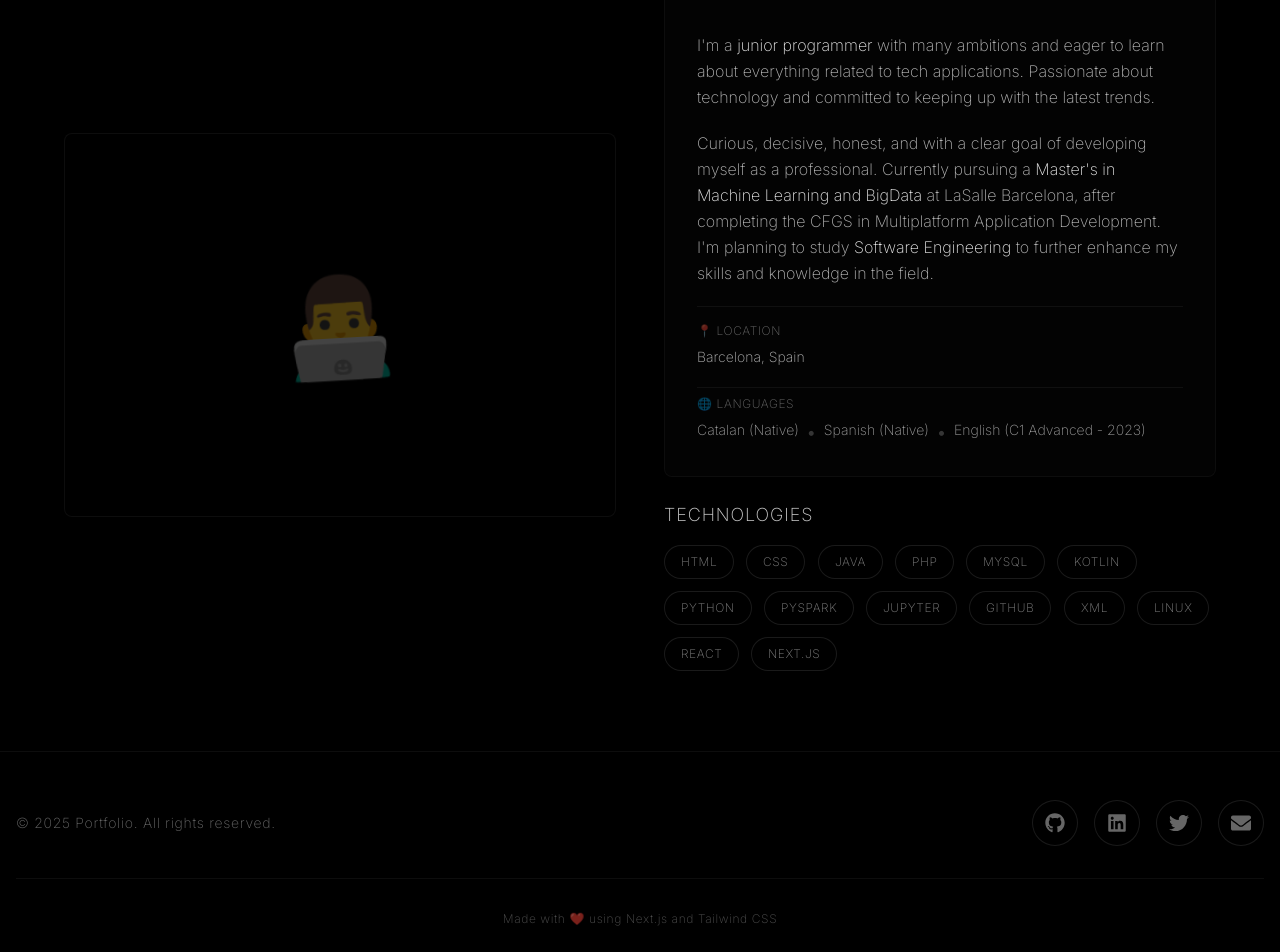
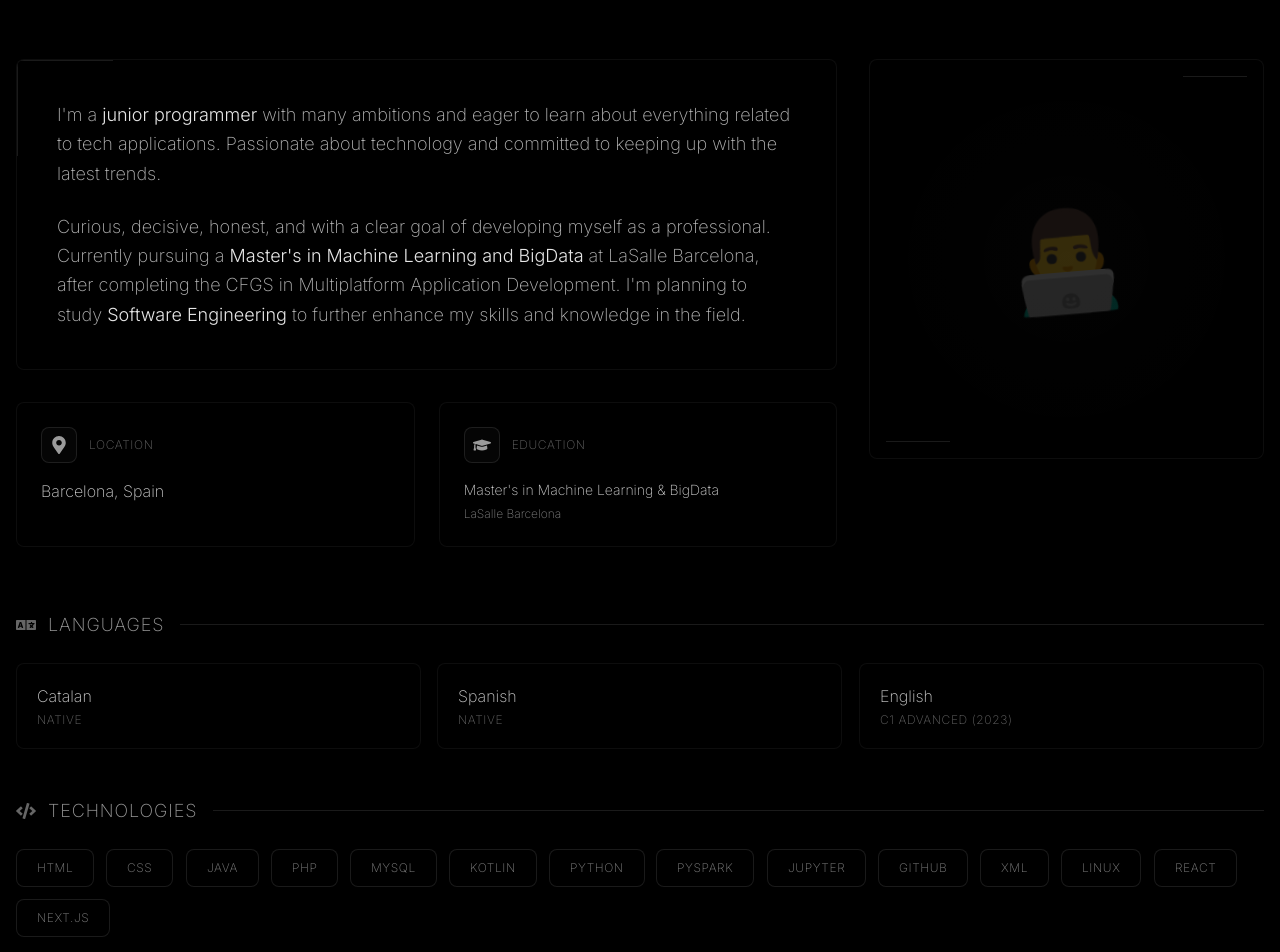
Before and after one commit to rogerjove012005/Portfolio, a Next.js app: page /about in a window 1280 px wide. Shown: the part 300-1252 px from the top of the page. Built offline with nearby package versions, Linux system fonts and the light colour scheme.

Commit message:
refactor: redesign About section with elegant layout, improved structure and visual elements

```diff
--- a/components/About.tsx
+++ b/components/About.tsx
@@ -3,6 +3,7 @@
 import { motion } from 'framer-motion'
 import { useInView } from 'react-intersection-observer'
 import { useLanguage } from '@/contexts/LanguageContext'
+import { FaMapMarkerAlt, FaLanguage, FaCode, FaGraduationCap, FaRocket } from 'react-icons/fa'
 
 export default function About() {
   const { t } = useLanguage()
@@ -11,32 +12,40 @@ export default function About() {
     threshold: 0.1,
   })
 
+  const technologies = ['HTML', 'CSS', 'Java', 'PHP', 'MySQL', 'Kotlin', 'Python', 'PySpark', 'Jupyter', 'Github', 'XML', 'Linux', 'React', 'Next.js']
+  const languages = [
+    { name: 'Catalan', level: 'Native' },
+    { name: 'Spanish', level: 'Native' },
+    { name: 'English', level: 'C1 Advanced (2023)' }
+  ]
+
   return (
     <section
       id="about"
       ref={ref}
-      className="py-20 px-4 relative bg-black"
+      className="py-24 px-4 relative bg-black"
     >
-      <div className="container mx-auto max-w-6xl">
+      <div className="container mx-auto max-w-7xl">
+        {/* Header Section */}
         <motion.div
-          className="text-center mb-16"
+          className="text-center mb-20"
           initial={{ opacity: 0, y: 20 }}
           animate={inView ? { opacity: 1, y: 0 } : {}}
-          transition={{ duration: 0.6 }}
+          transition={{ duration: 0.8, ease: [0.22, 1, 0.36, 1] }}
         >
           <motion.span
-            className="inline-block text-sm md:text-base text-white/40 font-extralight tracking-[0.3em] uppercase px-4 py-2 mb-4 border border-white/10"
+            className="inline-block text-xs md:text-sm text-white/40 font-extralight tracking-[0.3em] uppercase px-4 py-2 mb-6 border border-white/10"
             initial={{ opacity: 0, scale: 0.8 }}
             animate={inView ? { opacity: 1, scale: 1 } : {}}
-            transition={{ delay: 0.2 }}
+            transition={{ delay: 0.2, duration: 0.6 }}
           >
             {t.about.badge}
           </motion.span>
           <motion.h2
-            className="text-4xl md:text-6xl font-extralight text-white/90 mb-4 tracking-[0.05em]"
+            className="text-5xl md:text-7xl lg:text-8xl font-extralight text-white/90 mb-6 tracking-[0.05em]"
             initial={{ opacity: 0 }}
             animate={inView ? { opacity: 1 } : {}}
-            transition={{ delay: 0.3 }}
+            transition={{ delay: 0.3, duration: 0.8 }}
           >
             {t.about.title} <span className="text-white">{t.about.titleHighlight}</span>
           </motion.h2>
@@ -44,85 +53,201 @@ export default function About() {
             className="w-24 h-px bg-white/30 mx-auto"
             initial={{ width: 0 }}
             animate={inView ? { width: 96 } : {}}
-            transition={{ delay: 0.5, duration: 0.8 }}
+            transition={{ delay: 0.5, duration: 1, ease: [0.22, 1, 0.36, 1] }}
           />
         </motion.div>
 
-        <div className="grid md:grid-cols-2 gap-12 items-center">
+        {/* Main Content Grid */}
+        <div className="grid lg:grid-cols-3 gap-8 mb-16">
+          {/* Left Column - Description */}
           <motion.div
-            className="relative group"
-            initial={{ opacity: 0, x: -50 }}
+            className="lg:col-span-2 space-y-8"
+            initial={{ opacity: 0, x: -30 }}
             animate={inView ? { opacity: 1, x: 0 } : {}}
-            transition={{ duration: 0.6, delay: 0.2 }}
+            transition={{ duration: 0.8, delay: 0.2, ease: [0.22, 1, 0.36, 1] }}
           >
-            <div className="relative">
-              <div className="relative rounded-lg p-8 h-96 flex flex-col items-center justify-center overflow-hidden border border-white/5 bg-black/30">
+            {/* Main Description Card */}
+            <div className="relative rounded-lg p-10 border border-white/5 bg-black/30 overflow-hidden group">
+              {/* Subtle background effect */}
+              <div className="absolute inset-0 bg-gradient-to-br from-white/[0.01] to-transparent opacity-0 group-hover:opacity-100 transition-opacity duration-500"></div>
+
+              {/* Decorative corner accent */}
+              <div className="absolute top-0 left-0 w-24 h-px bg-white/10"></div>
+              <div className="absolute top-0 left-0 w-px h-24 bg-white/10"></div>
+
+              <div className="relative z-10 space-y-6">
+                <motion.p
+                  className="text-white/70 text-lg leading-relaxed font-extralight"
+                  initial={{ opacity: 0 }}
+                  animate={inView ? { opacity: 1 } : {}}
+                  transition={{ delay: 0.4, duration: 0.8 }}
+                >
+                  {t.about.description1} <span className="text-white/90 font-light">{t.about.description1Highlight}</span> {t.about.description1Rest}
+                </motion.p>
+                <motion.p
+                  className="text-white/70 text-lg leading-relaxed font-extralight"
+                  initial={{ opacity: 0 }}
+                  animate={inView ? { opacity: 1 } : {}}
+                  transition={{ delay: 0.5, duration: 0.8 }}
+                >
+                  {t.about.description2} <span className="text-white/90 font-light">{t.about.description2Highlight}</span> {t.about.description2Rest} <span className="text-white/90 font-light">{t.about.description2Highlight2}</span> {t.about.description2Rest2}
+                </motion.p>
+              </div>
+            </div>
+
+            {/* Education & Info Cards */}
+            <div className="grid md:grid-cols-2 gap-6">
+              {/* Location Card */}
+              <motion.div
+                className="relative rounded-lg p-6 border border-white/5 bg-black/30 overflow-hidden group"
+                initial={{ opacity: 0, y: 20 }}
+                animate={inView ? { opacity: 1, y: 0 } : {}}
+                transition={{ delay: 0.6, duration: 0.6 }}
+                whileHover={{ borderColor: 'rgba(255, 255, 255, 0.15)' }}
+              >
+                <div className="absolute inset-0 bg-white/[0.01] opacity-0 group-hover:opacity-100 transition-opacity duration-300"></div>
+                <div className="relative z-10">
+                  <div className="flex items-center gap-3 mb-4">
+                    <div className="p-2 border border-white/10 rounded-lg bg-white/[0.02]">
+                      <FaMapMarkerAlt className="text-white/60 text-lg" />
+                    </div>
+                    <h3 className="text-white/40 text-xs font-extralight tracking-wider uppercase">{t.about.location}</h3>
+                  </div>
+                  <p className="text-white/80 font-extralight text-base">Barcelona, Spain</p>
+                </div>
+              </motion.div>
+
+              {/* Education Card */}
+              <motion.div
+                className="relative rounded-lg p-6 border border-white/5 bg-black/30 overflow-hidden group"
+                initial={{ opacity: 0, y: 20 }}
+                animate={inView ? { opacity: 1, y: 0 } : {}}
+                transition={{ delay: 0.7, duration: 0.6 }}
+                whileHover={{ borderColor: 'rgba(255, 255, 255, 0.15)' }}
+              >
+                <div className="absolute inset-0 bg-white/[0.01] opacity-0 group-hover:opacity-100 transition-opacity duration-300"></div>
+                <div className="relative z-10">
+                  <div className="flex items-center gap-3 mb-4">
+                    <div className="p-2 border border-white/10 rounded-lg bg-white/[0.02]">
+                      <FaGraduationCap className="text-white/60 text-lg" />
+                    </div>
+                    <h3 className="text-white/40 text-xs font-extralight tracking-wider uppercase">Education</h3>
+                  </div>
+                  <p className="text-white/80 font-extralight text-sm leading-relaxed">
+                    Master's in Machine Learning & BigData
+                  </p>
+                  <p className="text-white/50 font-extralight text-xs mt-1">LaSalle Barcelona</p>
+                </div>
+              </motion.div>
+            </div>
+          </motion.div>
+
+          {/* Right Column - Visual Element */}
+          <motion.div
+            className="relative"
+            initial={{ opacity: 0, x: 30 }}
+            animate={inView ? { opacity: 1, x: 0 } : {}}
+            transition={{ duration: 0.8, delay: 0.3, ease: [0.22, 1, 0.36, 1] }}
+          >
+            <div className="sticky top-24">
+              <div className="relative rounded-lg p-12 h-full min-h-[400px] flex flex-col items-center justify-center overflow-hidden border border-white/5 bg-black/30 group">
+                {/* Animated background pattern */}
+                <div className="absolute inset-0 opacity-10">
+                  <div className="absolute top-0 left-0 w-full h-full bg-[radial-gradient(circle_at_50%_50%,rgba(255,255,255,0.1)_0%,transparent_70%)]"></div>
+                </div>
+
+                {/* Decorative elements */}
+                <div className="absolute top-4 right-4 w-16 h-px bg-white/10"></div>
+                <div className="absolute bottom-4 left-4 w-16 h-px bg-white/10"></div>
+
                 <motion.div
-                  className="relative z-10 text-8xl opacity-30"
-                  animate={{ rotate: [0, 10, -10, 0] }}
-                  transition={{ repeat: Infinity, duration: 3, ease: "easeInOut" }}
+                  className="relative z-10 text-7xl md:text-8xl opacity-20 group-hover:opacity-30 transition-opacity duration-500"
+                  animate={{
+                    rotate: [0, 5, -5, 0],
+                    scale: [1, 1.05, 1, 1.05]
+                  }}
+                  transition={{
+                    repeat: Infinity,
+                    duration: 8,
+                    ease: "easeInOut"
+                  }}
                 >
                   👨‍💻
                 </motion.div>
-              </div>
-            </div>
-          </motion.div>
 
-          <motion.div
-            className="space-y-6"
-            initial={{ opacity: 0, x: 50 }}
-            animate={inView ? { opacity: 1, x: 0 } : {}}
-            transition={{ duration: 0.6, delay: 0.4 }}
-          >
-            <div className="relative rounded-lg p-8 space-y-5 border border-white/5 bg-black/30 overflow-hidden">
-              <div className="absolute inset-0 bg-white/[0.01]"></div>
-
-              <div className="relative z-10 space-y-5">
-                <p className="text-white/70 text-base leading-relaxed font-extralight">
-                  {t.about.description1} <span className="text-white/90">{t.about.description1Highlight}</span> {t.about.description1Rest}
-                </p>
-                <p className="text-white/70 text-base leading-relaxed font-extralight">
-                  {t.about.description2} <span className="text-white/90">{t.about.description2Highlight}</span> {t.about.description2Rest} <span className="text-white/90">{t.about.description2Highlight2}</span> {t.about.description2Rest2}
-                </p>
-                <div className="pt-4 border-t border-white/5">
-                  <p className="text-white/40 text-xs mb-2 font-extralight tracking-wider uppercase">📍 {t.about.location}</p>
-                  <p className="text-white/70 font-extralight text-sm">Barcelona, Spain</p>
-                </div>
-                <div className="pt-2 border-t border-white/5">
-                  <p className="text-white/40 text-xs mb-2 font-extralight tracking-wider uppercase">🌐 {t.about.languages}</p>
-                  <div className="flex flex-wrap gap-2">
-                    <span className="text-white/60 text-sm font-extralight">Catalan (Native)</span>
-                    <span className="text-white/20">•</span>
-                    <span className="text-white/60 text-sm font-extralight">Spanish (Native)</span>
-                    <span className="text-white/20">•</span>
-                    <span className="text-white/60 text-sm font-extralight">English (C1 Advanced - 2023)</span>
-                  </div>
-                </div>
-              </div>
-            </div>
-
-            <div className="space-y-4">
-              <h3 className="text-white/80 font-extralight text-lg tracking-wider uppercase">{t.about.technologies}</h3>
-              <div className="flex flex-wrap gap-3">
-                {['HTML', 'CSS', 'Java', 'PHP', 'MySQL', 'Kotlin', 'Python', 'PySpark', 'Jupyter', 'Github', 'XML', 'Linux', 'React', 'Next.js'].map(
-                  (item, index) => (
-                    <motion.span
-                      key={item}
-                      className="px-4 py-2 text-white/50 rounded-full text-xs font-extralight tracking-wider uppercase border border-white/10 bg-black/30 hover:border-white/20 hover:text-white/70 transition-all"
-                      initial={{ opacity: 0, scale: 0 }}
-                      animate={inView ? { opacity: 1, scale: 1 } : {}}
-                      transition={{ delay: 0.6 + index * 0.05 }}
-                      whileHover={{ scale: 1.05, y: -2 }}
-                      style={{ willChange: 'transform' }}
-                    >
-                      {item}
-                    </motion.span>
-                  )
-                )}
+                {/* Subtle glow effect */}
+                <div className="absolute inset-0 bg-white/[0.01] opacity-0 group-hover:opacity-100 transition-opacity duration-500"></div>
               </div>
             </div>
           </motion.div>
         </div>
+
+        {/* Languages Section */}
+        <motion.div
+          className="mb-12"
+          initial={{ opacity: 0, y: 30 }}
+          animate={inView ? { opacity: 1, y: 0 } : {}}
+          transition={{ delay: 0.8, duration: 0.8 }}
+        >
+          <div className="flex items-center gap-4 mb-6">
+            <div className="flex items-center gap-3">
+              <FaLanguage className="text-white/40 text-xl" />
+              <h3 className="text-white/60 font-extralight text-lg tracking-wider uppercase">{t.about.languages}</h3>
+            </div>
+            <div className="flex-1 h-px bg-white/10"></div>
+          </div>
+
+          <div className="grid md:grid-cols-3 gap-4">
+            {languages.map((lang, index) => (
+              <motion.div
+                key={lang.name}
+                className="relative rounded-lg p-5 border border-white/5 bg-black/30 overflow-hidden group"
+                initial={{ opacity: 0, y: 20 }}
+                animate={inView ? { opacity: 1, y: 0 } : {}}
+                transition={{ delay: 0.9 + index * 0.1, duration: 0.6 }}
+                whileHover={{ borderColor: 'rgba(255, 255, 255, 0.15)', y: -2 }}
+                style={{ willChange: 'transform' }}
+              >
+                <div className="absolute inset-0 bg-white/[0.01] opacity-0 group-hover:opacity-100 transition-opacity duration-300"></div>
+                <div className="relative z-10">
+                  <p className="text-white/80 font-extralight text-base mb-1">{lang.name}</p>
+                  <p className="text-white/40 font-extralight text-xs tracking-wider uppercase">{lang.level}</p>
+                </div>
+              </motion.div>
+            ))}
+          </div>
+        </motion.div>
+
+        {/* Technologies Section */}
+        <motion.div
+          initial={{ opacity: 0, y: 30 }}
+          animate={inView ? { opacity: 1, y: 0 } : {}}
+          transition={{ delay: 1, duration: 0.8 }}
+        >
+          <div className="flex items-center gap-4 mb-6">
+            <div className="flex items-center gap-3">
+              <FaCode className="text-white/40 text-xl" />
+              <h3 className="text-white/60 font-extralight text-lg tracking-wider uppercase">{t.about.technologies}</h3>
+            </div>
+            <div className="flex-1 h-px bg-white/10"></div>
+          </div>
+
+          <div className="flex flex-wrap gap-3">
+            {technologies.map((tech, index) => (
+              <motion.span
+                key={tech}
+                className="px-5 py-2.5 text-white/50 rounded-lg text-xs font-extralight tracking-wider uppercase border border-white/10 bg-black/30 hover:border-white/20 hover:text-white/80 hover:bg-white/[0.02] transition-all cursor-default"
+                initial={{ opacity: 0, scale: 0.8 }}
+                animate={inView ? { opacity: 1, scale: 1 } : {}}
+                transition={{ delay: 1.1 + index * 0.03, duration: 0.4, ease: [0.22, 1, 0.36, 1] }}
+                whileHover={{ scale: 1.05, y: -2 }}
+                style={{ willChange: 'transform' }}
+              >
+                {tech}
+              </motion.span>
+            ))}
+          </div>
+        </motion.div>
       </div>
     </section>
   )
```
